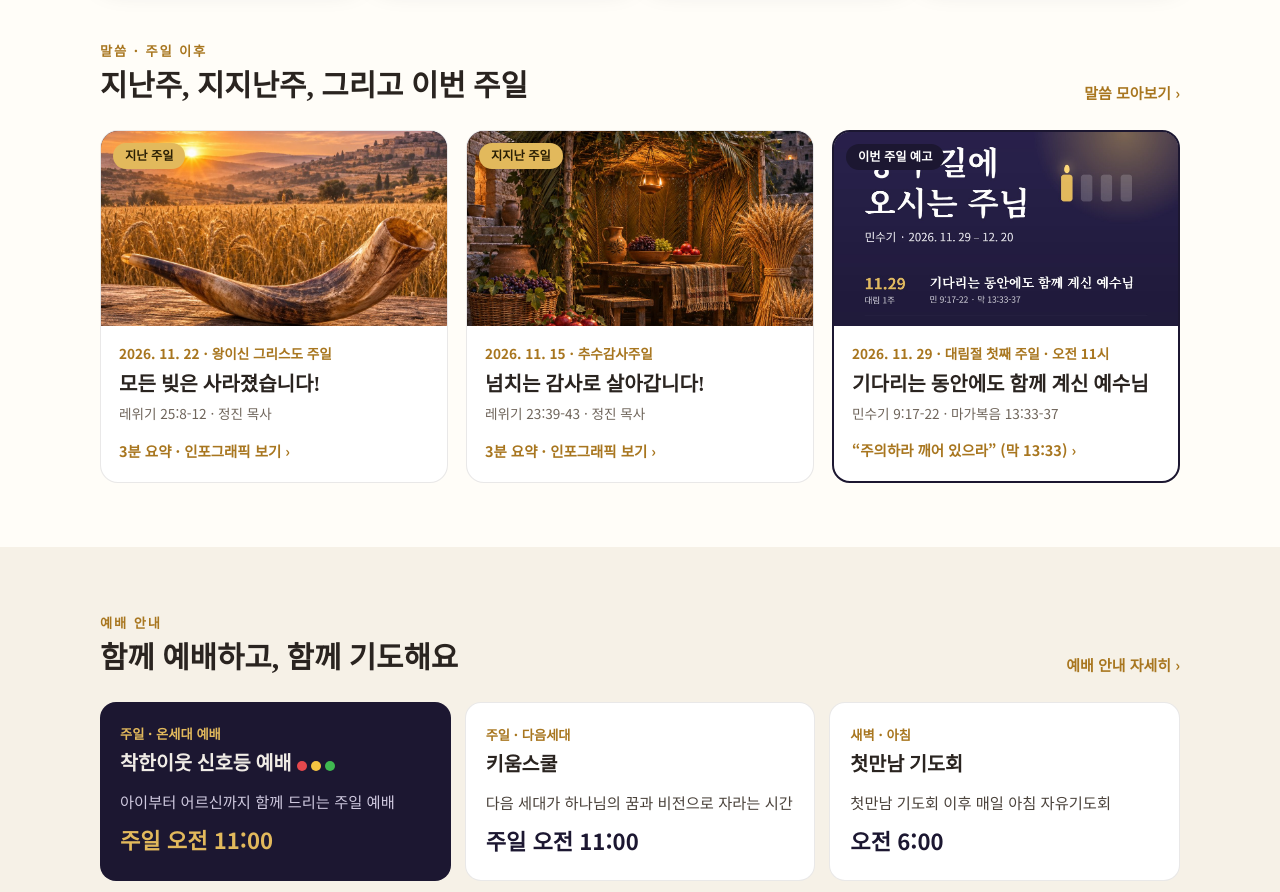
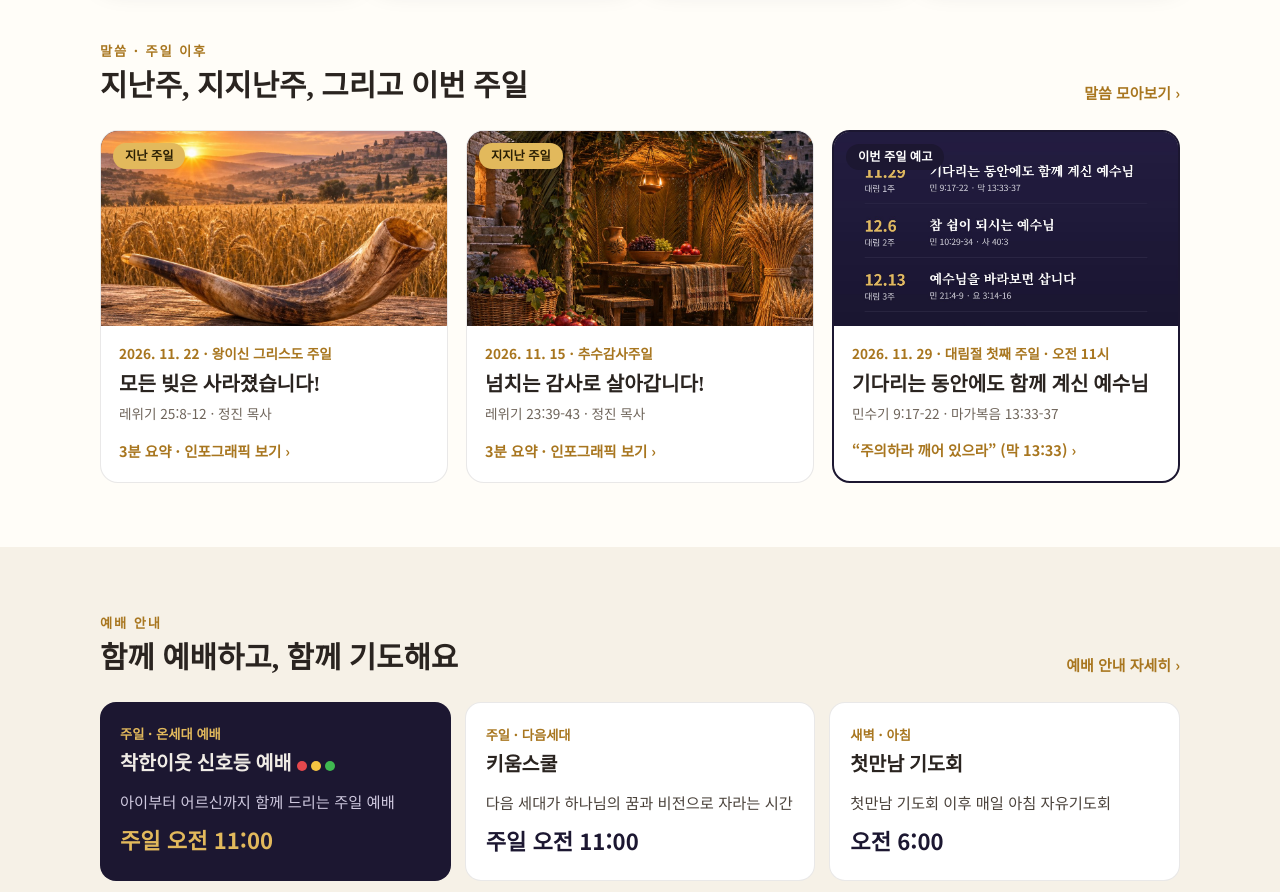
Before and after one commit to music4happy/music4happy.github.io, a plain HTML site: page index.html in a window 1280 px wide. Shown: the part 880-1772 px from the top of the page. Drawn offline with Linux system fonts and the light colour scheme.

Commit message:
말씀 카드 이미지 위치

```diff
--- a/index.html
+++ b/index.html
@@ -75,7 +75,7 @@
   <div class="word">
     <a class="wcard" href="/goodneighbor-after/1122.html"><div class="ph" style="background-image:url('/img/1122-hero.jpg')"><span class="tag">지난 주일</span></div><div class="bd"><p class="d">2026. 11. 22 · 왕이신 그리스도 주일</p><h3>모든 빚은 사라졌습니다!</h3><p class="r">레위기 25:8-12 · 정진 목사</p><span class="go">3분 요약 · 인포그래픽 보기 ›</span></div></a>
     <a class="wcard" href="/goodneighbor-after/1115.html"><div class="ph" style="background-image:url('/img/1115-hero.jpg')"><span class="tag">지지난 주일</span></div><div class="bd"><p class="d">2026. 11. 15 · 추수감사주일</p><h3>넘치는 감사로 살아갑니다!</h3><p class="r">레위기 23:39-43 · 정진 목사</p><span class="go">3분 요약 · 인포그래픽 보기 ›</span></div></a>
-    <a class="wcard next-week" href="/goodneighbor-after/#preview"><div class="ph" style="background-image:url('/img/poster-advent.jpg');background-position:center 20%"><span class="tag next">이번 주일 예고</span></div><div class="bd"><p class="d">2026. 11. 29 · 대림절 첫째 주일 · 오전 11시</p><h3>기다리는 동안에도 함께 계신 예수님</h3><p class="r">민수기 9:17-22 · 마가복음 13:33-37</p><span class="go">“주의하라 깨어 있으라” (막 13:33) ›</span></div></a>
+    <a class="wcard next-week" href="/goodneighbor-after/#preview"><div class="ph" style="background-image:url('/img/poster-advent.jpg');background-position:center 62%"><span class="tag next">이번 주일 예고</span></div><div class="bd"><p class="d">2026. 11. 29 · 대림절 첫째 주일 · 오전 11시</p><h3>기다리는 동안에도 함께 계신 예수님</h3><p class="r">민수기 9:17-22 · 마가복음 13:33-37</p><span class="go">“주의하라 깨어 있으라” (막 13:33) ›</span></div></a>
   </div>
 </div></section>
 
```
